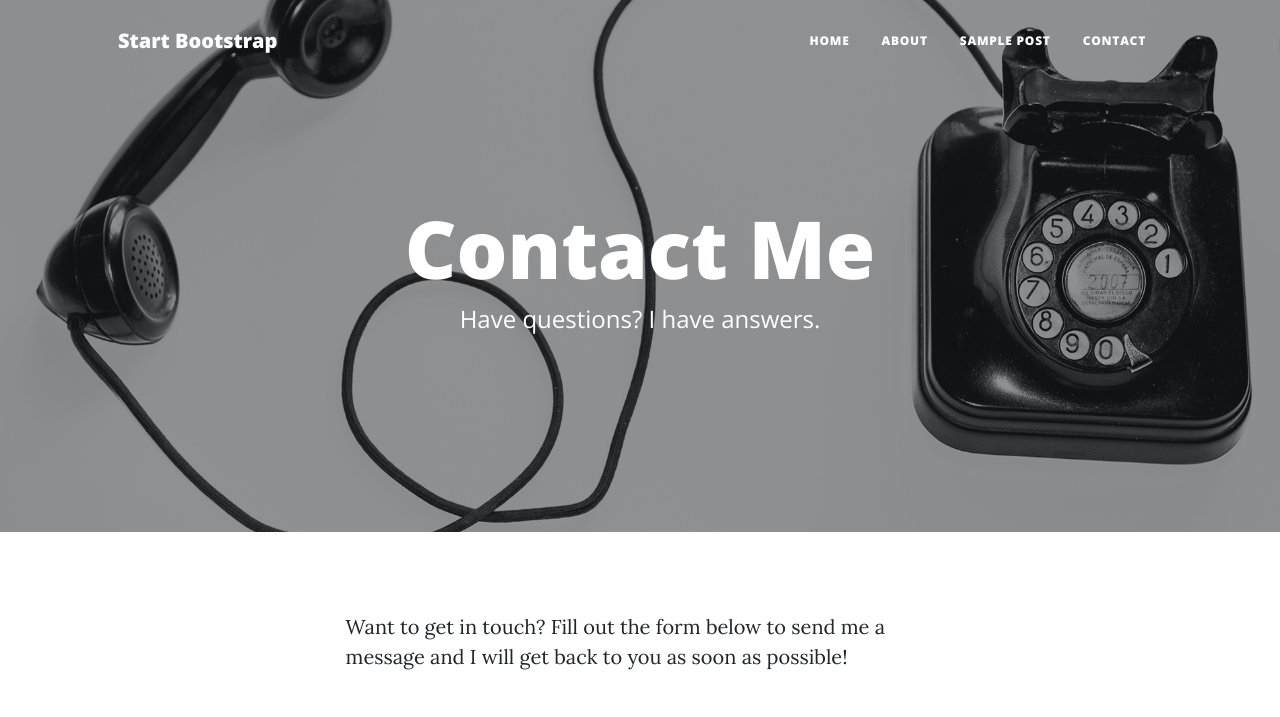
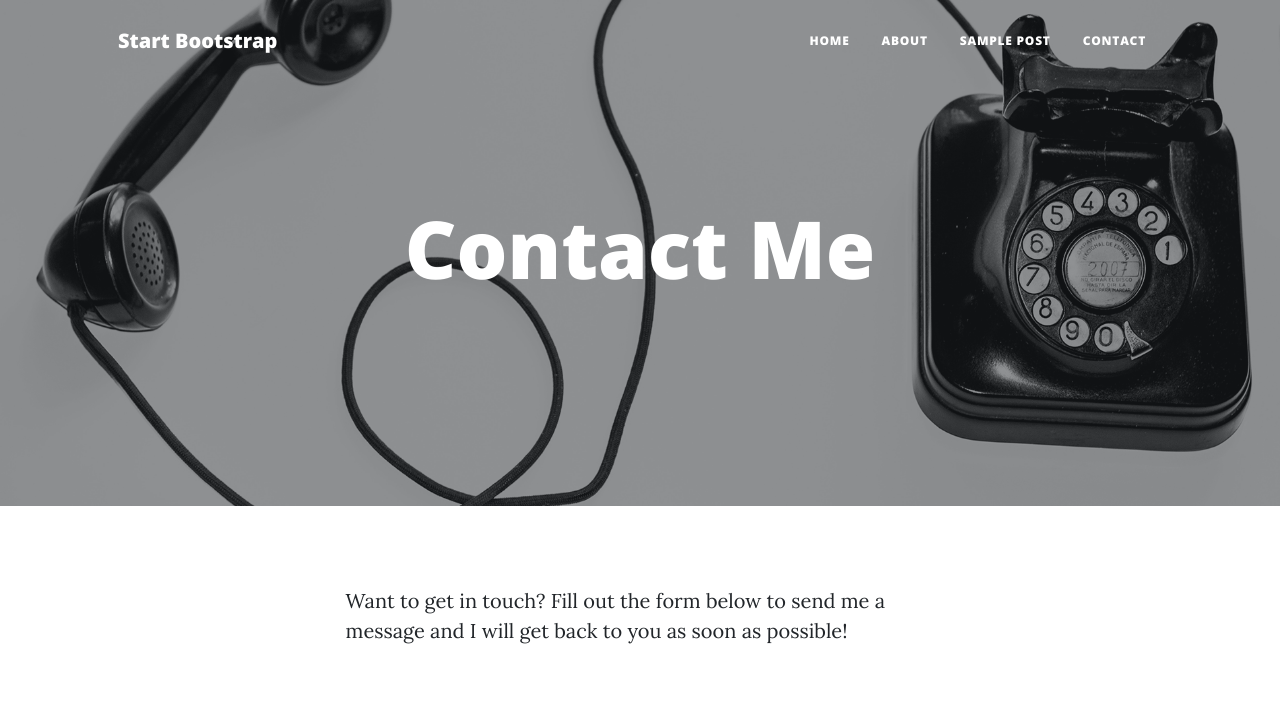
Before and after one commit to GitMarshallBill/my_personal_site, a plain HTML site: page contact.html in a window 1280 px wide. Shown: the top 717 px of the page. Drawn offline with nearby package versions, Linux system fonts and the light colour scheme.

Commit message:
Update contact.html

```diff
--- a/contact.html
+++ b/contact.html
@@ -41,7 +41,7 @@
                     <div class="col-md-10 col-lg-8 col-xl-7">
                         <div class="page-heading">
                             <h1>Contact Me</h1>
-                            <span class="subheading">Have questions? I have answers.</span>
+                            <span class="subheading"></span>
                         </div>
                     </div>
                 </div>
```
